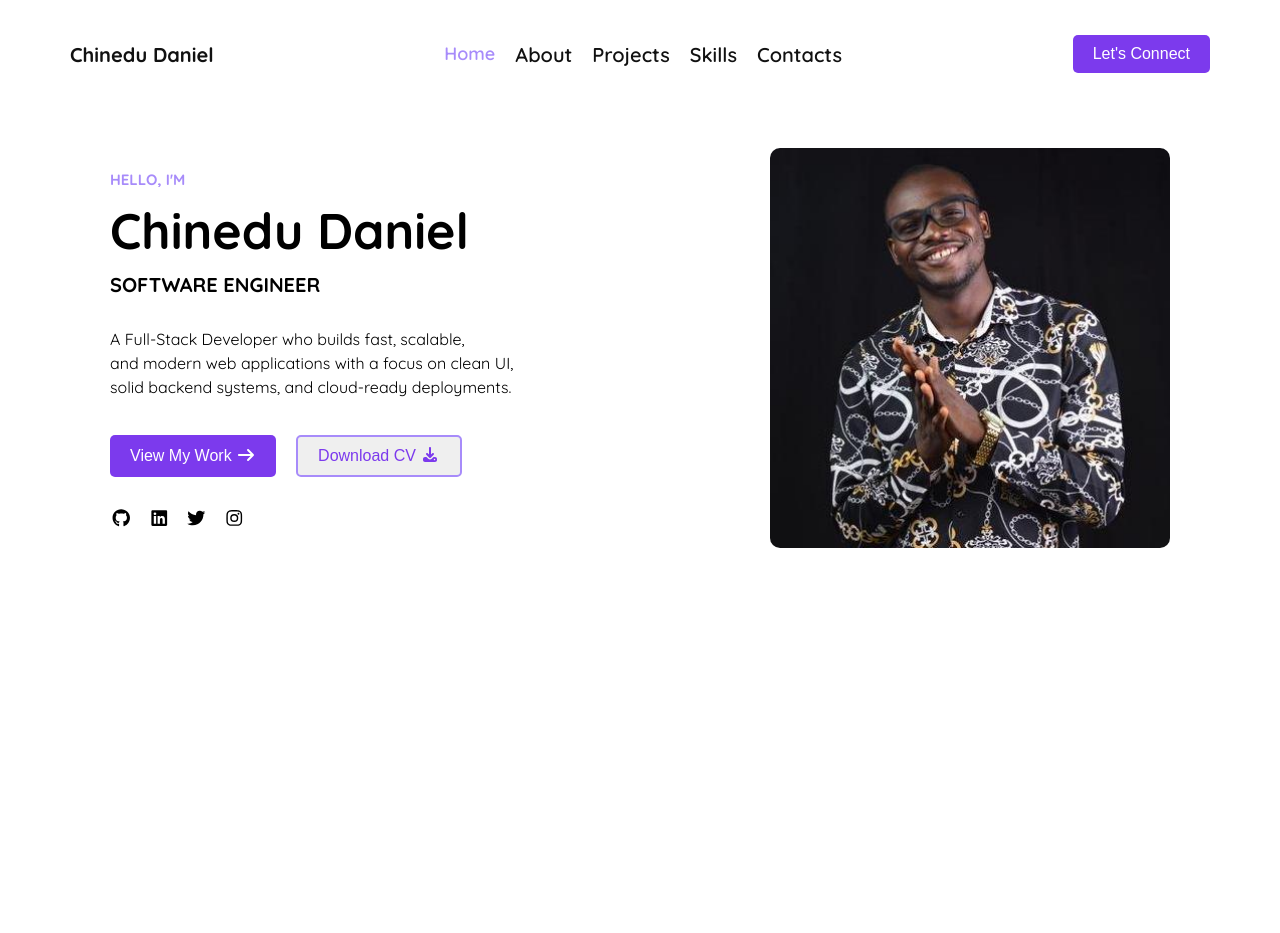
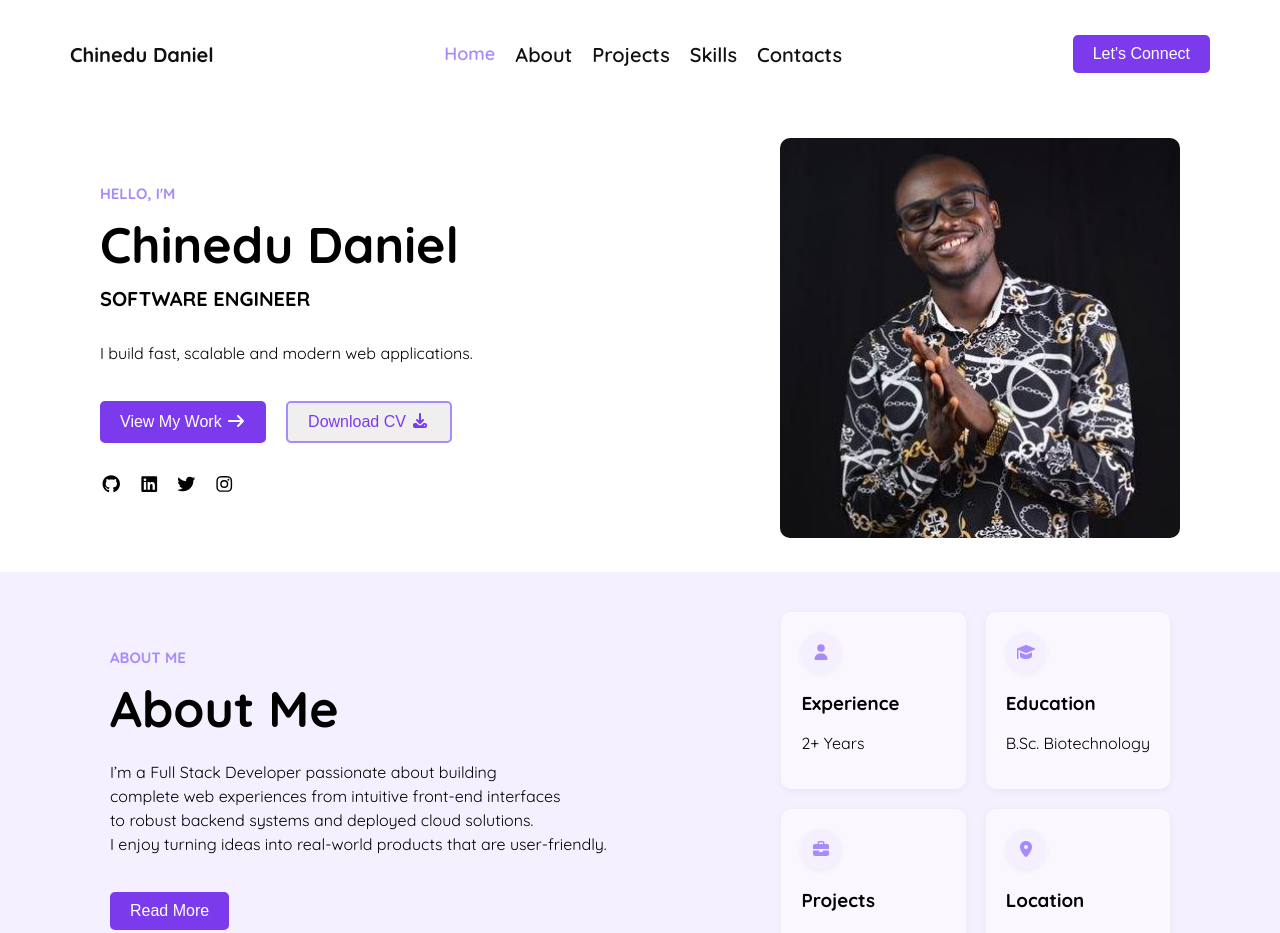
Before and after one commit to chinedu-daniel/my-portfolio, a React (Vite) app: page / in a window 1280 px wide. Shown: the top 933 px of the page. Before the commit the page ends 800 px from the top, so only its background shows below. Built offline with nearby package versions, Linux system fonts and the light colour scheme.

Commit message:
about.jsx

```diff
--- a/src/App.css
+++ b/src/App.css
@@ -58,17 +58,15 @@
   background-color: var(--primary-dark);
 }
 
-section {
+.hero-section {
   display: flex;
   align-items: center;
   justify-content: space-between;
   padding: 30px 100px;
-  margin: 10px 10px 10px 10px;
+  margin: 0;
+  background-color: #fff;
+  /* box-shadow: 0 2px 1px rgba(0, 0, 0, 0.08); */
 }
-
-/* .hero-text-container {
-  padding: 0;
-} */
 
 .hero-text {
   display: flex;
@@ -161,3 +159,93 @@ section {
 .hero-social-links a:hover {
   color: var(--primary-color);
 }
+
+.about-section {
+  display: flex;
+  align-items: center;
+  justify-content: space-between;
+  padding: 30px 100px;
+  margin: 10px 10px 10px 10px;
+}
+
+.about-text {
+  display: flex;
+  flex-direction: column;
+}
+
+.about-text span {
+  font-size: 15px;
+  font-weight: 700;
+  margin-bottom: 10px;
+  color: var(--primary-light);
+  text-transform: uppercase;
+}
+
+.about-name {
+  font-size: 50px;
+  font-weight: 900;
+  margin: 0;
+}
+
+.about-description {
+  font-size: 16px;
+  font-weight: 400;
+  color: var(--text);
+  margin-top: 20px;
+  line-height: 1.5;
+}
+
+.about-buttons {
+  display: flex;
+  gap: 20px;
+  margin: 0px;
+  padding: 20px 0;
+}
+
+.about-buttons button {
+  color: #fff;
+  padding: 10px 20px;
+  border-radius: 5px;
+  border: none;
+  font-size: 16px;
+  cursor: pointer;
+}
+
+.about-buttons .read-more-btn {
+  background-color: var(--primary-dark);
+}
+
+.about-buttons .view-work-btn:hover {
+  background-color: var(--primary-light);
+  color: #fff;
+  border: 2px solid var(--primary-light);
+}
+
+.about-grid {
+  display: grid;
+  grid-template-columns: repeat(2, 1fr);
+  gap: 20px;
+  /* border-radius: 10px;
+  box-shadow: 0 2px 10px rgba(0, 0, 0, 0.1);
+  padding: 20px;
+  margin: 20px; */
+}
+
+.about-card {
+  background-color: rgba(255, 255, 255, 0.5);
+  border-radius: 10px;
+  box-shadow: 0 2px 8px rgba(0, 0, 0, 0.05);
+  padding: 20px;
+}
+
+.about-icon {
+  display: flex;
+  color: var(--primary-light);
+  background-color: var(--background-color);
+  width: 40px;
+  height: 40px;
+  align-items: center;
+  justify-content: center;
+  border-radius: 50%;
+   box-shadow: 0 2px 6px rgba(0, 0, 0, 0.05);
+}
--- a/src/App.jsx
+++ b/src/App.jsx
@@ -3,6 +3,7 @@ import './App.css'
 import './index.css'
 import Navbar from './components/Navbar'
 import Hero from './components/Hero'
+import About from './components/About'
 
 function App() {
   const [count, setCount] = useState(0)
@@ -11,6 +12,7 @@ function App() {
     <>
       <Navbar />
       <Hero />
+      <About />
     </>
   )
 }
--- a/src/components/About.jsx
+++ b/src/components/About.jsx
@@ -0,0 +1,64 @@
+import { faBriefcase, faGraduationCap, faLocationArrow, faLocationDot, faUser } from "@fortawesome/free-solid-svg-icons";
+import { FontAwesomeIcon } from "@fortawesome/react-fontawesome";
+import React from "react";
+
+const info = [
+    {
+        icon: faUser,
+        title: "Experience",
+        value: "2+ Years"
+    },
+    {
+        icon: faGraduationCap,
+        title: "Education",
+        value: "B.Sc. Biotechnology"
+    },
+    {
+        icon: faBriefcase,
+        title: "Projects",
+        value:"10+ Completed"
+    },
+    {
+        icon: faLocationDot,
+        title: "Location",
+        value: "Lagos"
+    }
+];
+
+const About = () => {
+  return (
+    <section className="about-section">
+      <div className="about-text-container">
+        <div className="about-text">
+          <span>About Me </span>
+          <h1 className="about-name">About Me</h1>
+          <p className="about-description">
+            I’m a Full Stack Developer passionate about building <br /> complete web
+            experiences from intuitive front-end interfaces <br /> to robust backend
+            systems and deployed cloud solutions. <br />
+            I enjoy turning ideas into real-world products that are user-friendly.
+          </p>
+        </div>
+
+        <div className="about-buttons">
+          <button className="read-more-btn">Read More</button>
+        </div>
+      </div>
+
+      <div className="about-grid">
+        {info.map((item, index) => (
+            <div key={index} className="about-card">
+                <div className="about-icon">
+                    <FontAwesomeIcon icon={item.icon} />
+                </div>
+
+                <h3>{item.title}</h3>
+                <p>{item.value}</p>
+            </div>
+        ))}
+      </div>
+    </section>
+  );
+};
+
+export default About;
--- a/src/components/Hero.jsx
+++ b/src/components/Hero.jsx
@@ -11,16 +11,14 @@ import {
 
 const Hero = () => {
   return (
-    <section>
+    <section className="hero-section">
       <div className="hero-text-container">
         <div className="hero-text">
           <span>Hello, I'm </span>
           <h1 className="hero-name">Chinedu Daniel</h1>
           <h3 className="hero-title">SOFTWARE ENGINEER</h3>
           <p className="hero-description">
-            A Full-Stack Developer who builds fast, scalable, <br /> and modern
-            web applications with a focus on clean UI, <br /> solid backend
-            systems, and cloud-ready deployments.
+            I build fast, scalable and modern web applications.
           </p>
         </div>
 
@@ -37,7 +35,10 @@ const Hero = () => {
           <a href="https://github.com/chinedu-daniel/" target="_blank">
             <FontAwesomeIcon icon={faGithub} />
           </a>
-          <a href="https://www.linkedin.com/in/chinedu-daniel-precious-a96101310/" target="_blank">
+          <a
+            href="https://www.linkedin.com/in/chinedu-daniel-precious-a96101310/"
+            target="_blank"
+          >
             <FontAwesomeIcon icon={faLinkedin} />
           </a>
           <a href="https://x.com/Chinedu_PD" target="_blank">
--- a/src/index.css
+++ b/src/index.css
@@ -5,12 +5,12 @@
   --primary-light: #a78bfa;
   --primary-dark: #7c3aed;
   --text-color: #1f2937;
-  --background-color: #ffffff;
+  --background-color: #f5f0ff;
 }
 
 body {
   font-family: 'Quicksand', sans-serif;
-  background-color: var(--background);
+  background-color: var(--background-color);
   color: var(--text);
   margin: 0;
   padding: 0;
```
